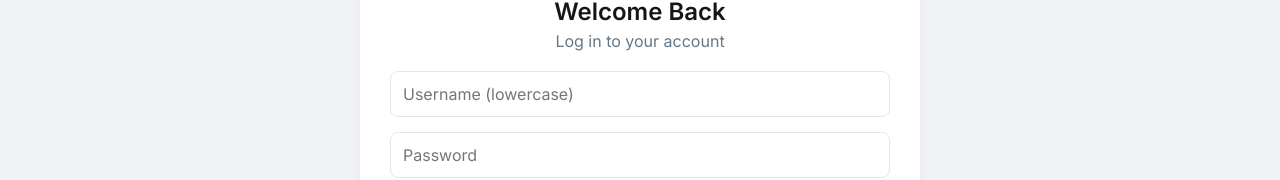
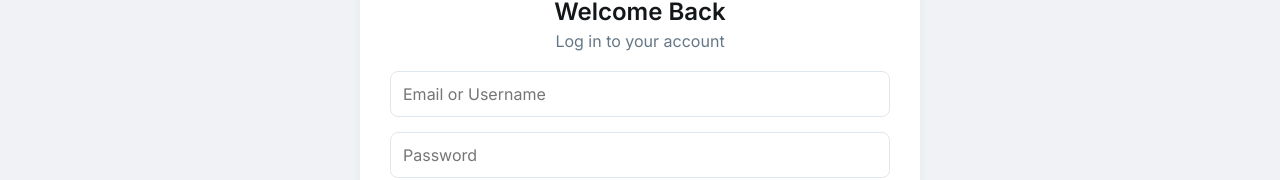
Before and after one commit to YadlapalliAdityaRam/chatapplication, a React app in the folder frontend/: page /login in a window 1280 px wide. Shown: the part 153-333 px from the top of the page. Built offline with nearby package versions, Linux system fonts and the light colour scheme; no server answers; the HTML template or start-up script is replaced by a standard one.

Commit message:
Allow Login using either Email or Username

```diff
--- a/frontend/src/graphql/mutations.js
+++ b/frontend/src/graphql/mutations.js
@@ -10,8 +10,8 @@ export const REGISTER = gql`
 `;
 
 export const LOGIN = gql`
-  mutation Login($username: String!, $password: String!) {
-    login(username: $username, password: $password) {
+  mutation Login($identifier: String!, $password: String!) {
+    login(identifier: $identifier, password: $password) {
       token
       username
     }
--- a/frontend/src/pages/Login.jsx
+++ b/frontend/src/pages/Login.jsx
@@ -6,7 +6,7 @@ import { useNavigate, Link } from 'react-router-dom';
 import { motion } from 'framer-motion';
 
 export default function Login() {
-  const [username, setUsername] = useState('');
+  const [identifier, setIdentifier] = useState('');
   const [password, setPassword] = useState('');
   const [errorMsg, setErrorMsg] = useState('');
   const { login } = useAuth();
@@ -24,7 +24,7 @@ export default function Login() {
 
   const handleSubmit = (e) => {
     e.preventDefault();
-    loginMutation({ variables: { username: username.toLowerCase(), password } });
+    loginMutation({ variables: { identifier: identifier.toLowerCase(), password } });
   };
 
   return (
@@ -40,9 +40,9 @@ export default function Login() {
       <form onSubmit={handleSubmit} className="auth-form">
         <input
           type="text"
-          placeholder="Username (lowercase)"
-          value={username}
-          onChange={(e) => setUsername(e.target.value.toLowerCase())}
+          placeholder="Email or Username"
+          value={identifier}
+          onChange={(e) => setIdentifier(e.target.value)}
           required
         />
         <input
```
Also changed, not shown: 1 other file (tests, documents, lock files or other folders).
